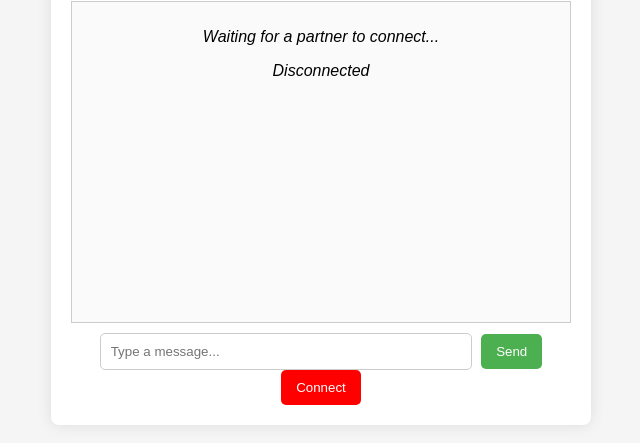
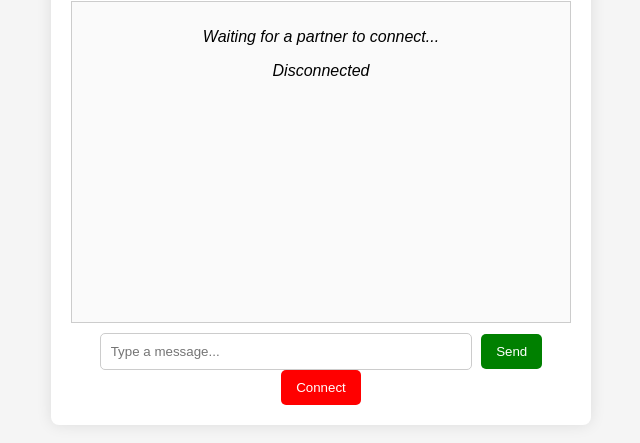
Before and after one commit to Adhwaide/-anonchat-frontend, a plain HTML site: page chat.html in a window 1280 px wide. Shown: the part 231-674 px from the top of the page, without its empty margins (319-959 px from the left). Drawn offline with Linux system fonts and the light colour scheme.

Commit message:
Update chat.html
changed the color to light green in "send Button"

```diff
--- a/chat.html
+++ b/chat.html
@@ -47,7 +47,7 @@
             color: white;
         }
         .send-btn {
-            background-color: #4CAF50;
+            background-color: green;
         }
         .send-btn:hover {
             background-color: #45a049;
```
